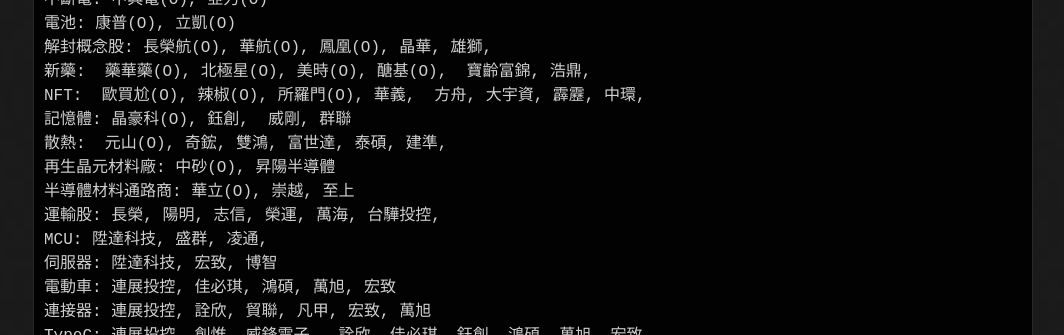
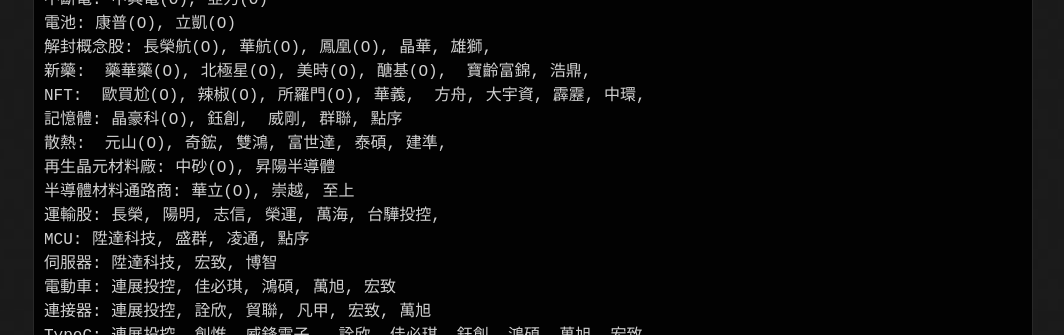
Before and after one commit to lepg5487/Stock_God, a Jekyll site: the page built from index.md, in a window 1280 px wide and 1400 px high, scrolled down 14941 px. Shown: the part 709-1044 px from the top of the window, without its empty margins (107-1171 px from the left). Built offline with Jekyll 4.4.1, drawn with Linux system fonts in a browser that asks for light colours; our own code applies the rules of GitHub Pages for plain Markdown files; some of the changed text lies outside the part shown.

Commit message:
Update index.md

```diff
--- a/index.md
+++ b/index.md
@@ -659,12 +659,12 @@
 解封概念股: 長榮航(O), 華航(O), 鳳凰(O), 晶華, 雄獅,
 新藥:  藥華藥(O), 北極星(O), 美時(O), 醣基(O),  寶齡富錦, 浩鼎,
 NFT:  歐買尬(O), 辣椒(O), 所羅門(O), 華義,  方舟, 大宇資, 霹靂, 中環,
-記憶體: 晶豪科(O), 鈺創,  威剛, 群聯
+記憶體: 晶豪科(O), 鈺創,  威剛, 群聯, 點序
 散熱:  元山(O), 奇鋐, 雙鴻, 富世達, 泰碩, 建準,
 再生晶元材料廠: 中砂(O), 昇陽半導體
 半導體材料通路商: 華立(O), 崇越, 至上
 運輸股: 長榮, 陽明, 志信, 榮運, 萬海, 台驊投控,
-MCU: 陞達科技, 盛群, 凌通,
+MCU: 陞達科技, 盛群, 凌通, 點序
 伺服器: 陞達科技, 宏致, 博智
 電動車: 連展投控, 佳必琪, 鴻碩, 萬旭, 宏致
 連接器: 連展投控, 詮欣, 貿聯, 凡甲, 宏致, 萬旭
```
